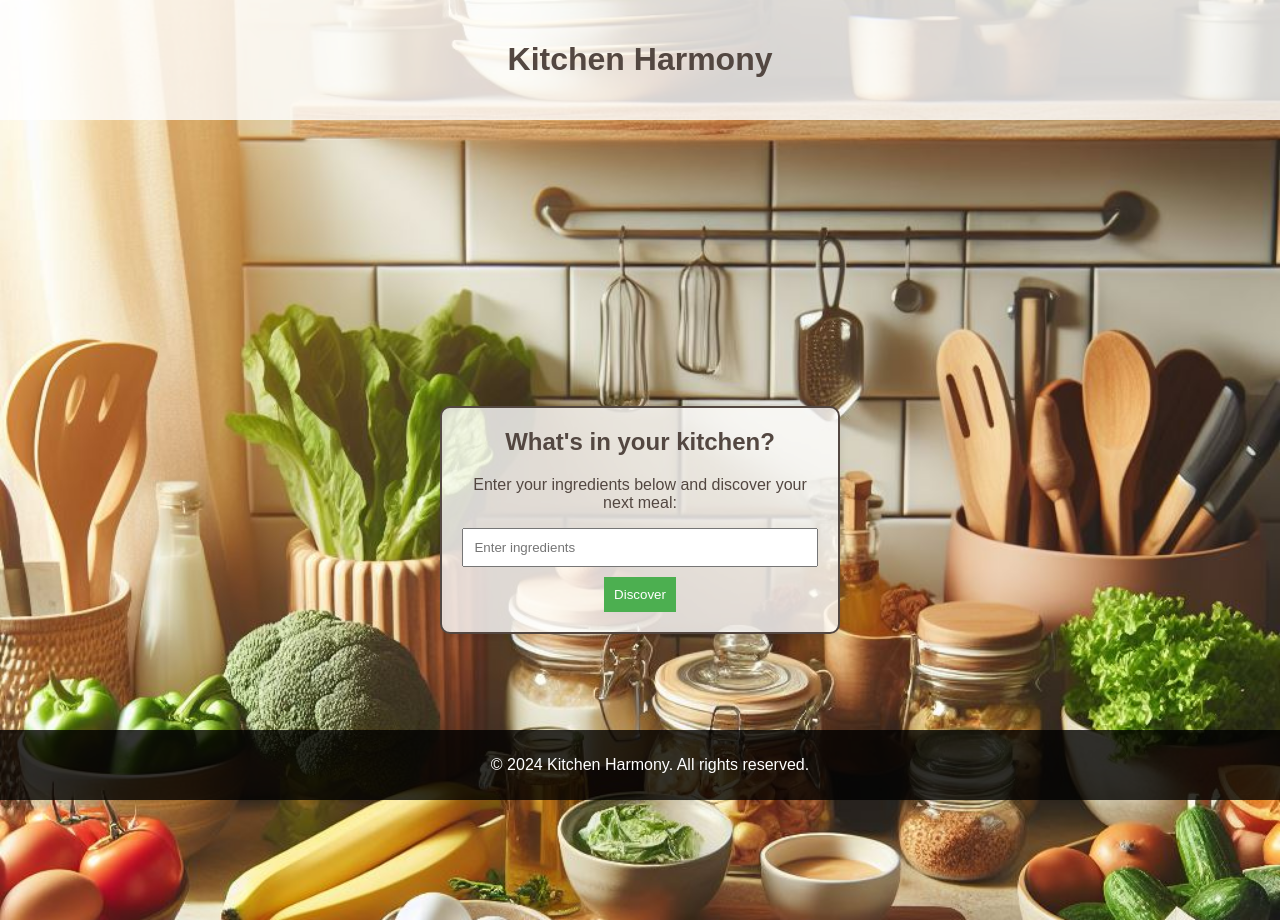
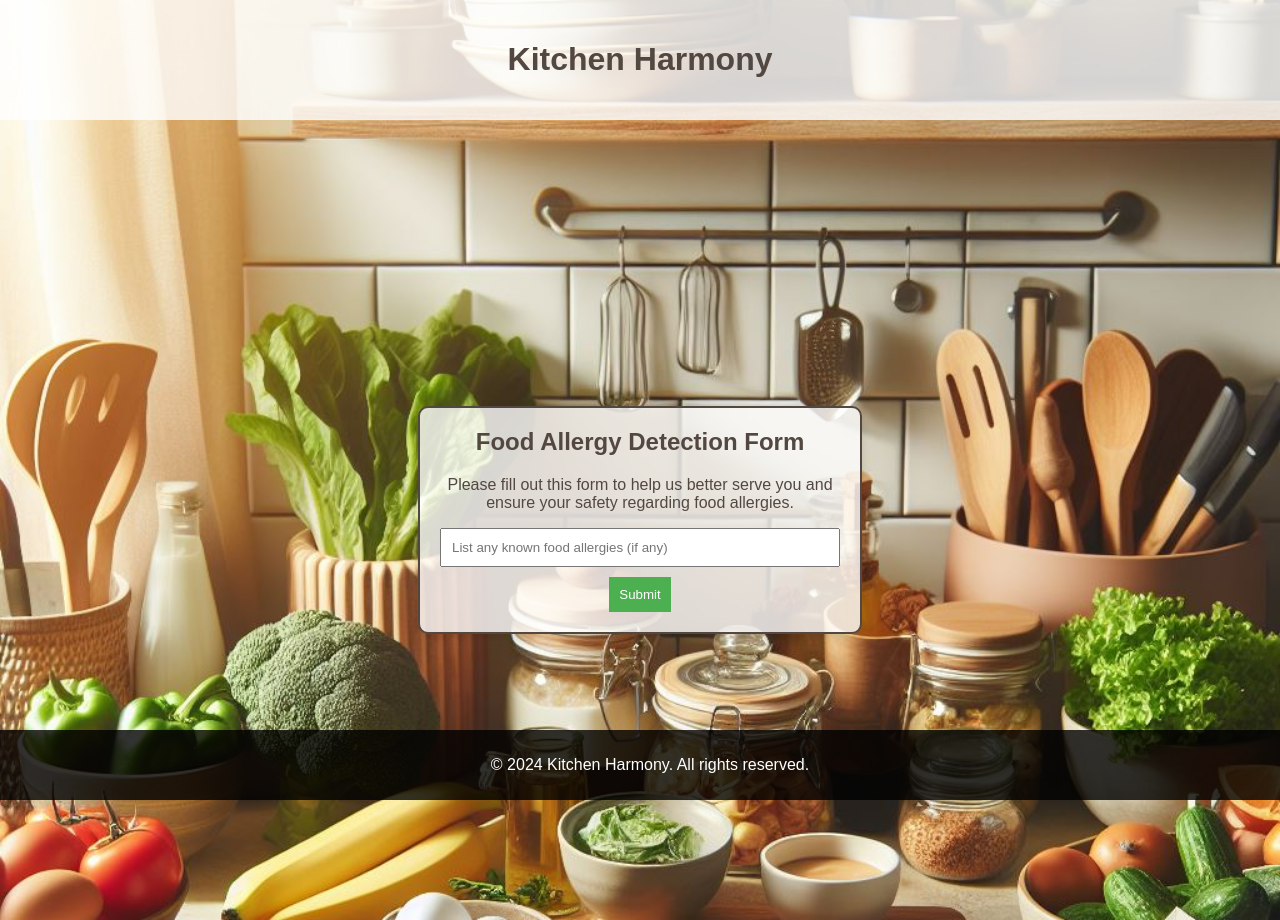
Before and after one commit to raghebba/kitechen-Harmony, a React (Create React App) app: page / in a window 1280 px wide. Both pictures are taken after a click on the button 574 px from the left and 549 px from the top of the page. Built offline with nearby package versions, Linux system fonts and the light colour scheme; no server answers.

Commit message:
add alergies component

```diff
--- /dev/null
+++ b/src/component/alergiesSelection/alegiesData.js
@@ -0,0 +1,21 @@
+export const AlergiesTranslation = {
+  british: {
+    title: "Food Allergy Detection Form",
+    description:
+      "Please fill out this form to help us better serve you and ensure your safety regarding food allergies.",
+    placeholder: "List any known food allergies (if any)",
+    buttonText: "Submit",
+  },
+  french: {
+    title: "Formulaire de Détection des Allergies Alimentaires",
+    description: "Veuillez remplir ce formulaire pour nous aider à mieux vous servir et garantir votre sécurité en ce qui concerne les allergies alimentaires.",
+    placeholder: "Énumérez toutes les allergies alimentaires connues (le cas échéant)",
+    buttonText: "Soumettre",
+  },
+  tunisian: {
+    title: "استمارة الكشف عن حساسية الطعام",
+    description: "يرجى ملء هذه الاستمارة لمساعدتنا في خدمتك بشكل أفضل وضمان سلامتك فيما يتعلق بحساسيتك تجاه الطعام.",
+    placeholder: "سرد أي حساسيات غذائية معروفة (إذا كانت هناك)",
+    buttonText: "إرسال",
+  },
+};
--- /dev/null
+++ b/src/component/alergiesSelection/alergies.js
@@ -0,0 +1,44 @@
+import React,{useState} from "react";
+import { useAppContext } from "../../contextAPI/languageContext";
+import BoxDisplay from "../UI/boxDisplay";
+import { AlergiesTranslation } from "./alegiesData";
+import "./alergies.module.css";
+
+const Alergies = () => {
+  const { selectedLanguage,setAlergies} = useAppContext();
+  const [isInput,setInput] = useState("")
+
+  const translation = AlergiesTranslation[selectedLanguage] || AlergiesTranslation["british"];
+
+  const handleSumbit = (e) => {
+    e.preventDefault();
+    setAlergies(isInput)
+  }
+  const handleInputChange = (e) => {
+    const newValue = e.target.value;
+    setInput(newValue); // Update the global input value
+  };
+
+  return (
+    <BoxDisplay>
+      <h2>{translation.title}</h2>
+      <p>{translation.description}</p>
+      <form onSubmit={handleSumbit}>
+        <input
+          type="text"
+          id="allergies"
+          name="allergies"
+          value={isInput}
+          placeholder={translation.placeholder}
+          onChange={handleInputChange}
+          required
+        />
+        <button id="discover-button" type="submit">
+          {translation.buttonText}
+        </button>
+      </form>
+    </BoxDisplay>
+  );
+};
+
+export default Alergies;
--- /dev/null
+++ b/src/component/alergiesSelection/alergies.module.css
@@ -0,0 +1,30 @@
+
+
+h2 {
+    margin-top: 0;
+}
+
+form {
+    display: flex;
+    flex-direction: column;
+    align-items: center;
+}
+
+input {
+    width: 100%;
+    padding: 10px;
+    margin-bottom: 10px;
+    box-sizing: border-box;
+}
+
+button {
+    padding: 10px;
+    background-color: #4caf50;
+    color: white;
+    border: none;
+    cursor: pointer;
+}
+
+button:hover {
+    background-color: #45a049;
+}
--- a/src/component/herosection/heroSection.js
+++ b/src/component/herosection/heroSection.js
@@ -8,7 +8,7 @@ import Ingredients from "./ingredients/ingredients-section";
 
 const Herosection = () =>{
 
-    const { recipeSuggestion,isLoading } = useAppContext();
+    const { recipeSuggestion,isLoading,isalergies } = useAppContext();
 
     const RenderCounter = useRef(0)
 
@@ -17,6 +17,7 @@ const Herosection = () =>{
       console.log(`Rendered ${RenderCounter.current} times`);
      })
      console.log(recipeSuggestion)
+     console.log(isalergies)
 
 
     return(
--- a/src/component/mainSection/main-section.js
+++ b/src/component/mainSection/main-section.js
@@ -1,26 +1,25 @@
 import React from "react";
 import { useAppContext } from "../../contextAPI/languageContext";
+import Alergies from "../alergiesSelection/alergies";
 import Herosection from "../herosection/heroSection";
 import LanguageSelector from "../Languges/languagesselector";
 import "./main-section.module.css";
 
 const Mainsection = () => {
-  const {
-    selectedLanguage,
-    handleLanguageChange,
-  } = useAppContext();
-
+  const { selectedLanguage, handleLanguageChange, isalergies } =
+    useAppContext();
 
   return (
     <section>
-      {!selectedLanguage ? (
+      {!selectedLanguage && (
         <LanguageSelector
           onLanguageChange={handleLanguageChange}
           selectedLanguage={selectedLanguage}
         />
-      ) : (
-        <Herosection />
       )}
+
+      {selectedLanguage && !isalergies && (<Alergies />)}
+      {selectedLanguage && isalergies && (<Herosection />)}
     </section>
   );
 };
--- a/src/contextAPI/languageContext.js
+++ b/src/contextAPI/languageContext.js
@@ -1,7 +1,5 @@
 import React, { createContext, useContext, useState, useEffect } from "react";
 import { Initialprompt } from "../component/herosection/ingredients/ingredientsData";
-import LanguageSelector from "../component/Languges/languagesselector";
-
 
 const AppContext = createContext();
 
@@ -11,18 +9,17 @@ export function AppProvider({ children }) {
   const [recipeSuggestion, setRecipeSuggestion] = useState(``);
   const [ingredients, setIngredients] = useState("");
   const [renderCount, setRenderCount] = useState(0);
-  const [isLoading,setLoading] = useState(false)
-
-
+  const [isLoading, setLoading] = useState(false);
+  const [isalergies, setAlergies] = useState("");
 
   useEffect(() => {
-    if (selectedLanguage) {
+    if (selectedLanguage && isalergies) {
       fetchRecipes(Initialprompt[selectedLanguage]);
     }
-  }, [selectedLanguage]);
+  }, [selectedLanguage, isalergies]); // fetch the bot when the language and allergies are change is change
 
   const fetchRecipes = (ingredients) => {
-    setLoading(true)
+    setLoading(true);
 
     const payload = {
       user_input: ingredients,
@@ -52,7 +49,7 @@ export function AppProvider({ children }) {
 
   const handleLanguageChange = (language) => {
     setSelectedLanguage(language);
-    fetchRecipes(Initialprompt[LanguageSelector])
+    // fetchRecipes(Initialprompt[LanguageSelector])
   };
 
   const toggleTheme = () => {
@@ -63,7 +60,6 @@ export function AppProvider({ children }) {
   useEffect(() => {
     setRenderCount((prevCount) => prevCount + 1);
   }, [ingredients]);
-
 
   return (
     <AppContext.Provider
@@ -76,7 +72,9 @@ export function AppProvider({ children }) {
         fetchRecipes,
         updateInitialIngredients,
         renderCount,
-        isLoading
+        isLoading,
+        isalergies,
+        setAlergies,
       }}
     >
       {children}
```
